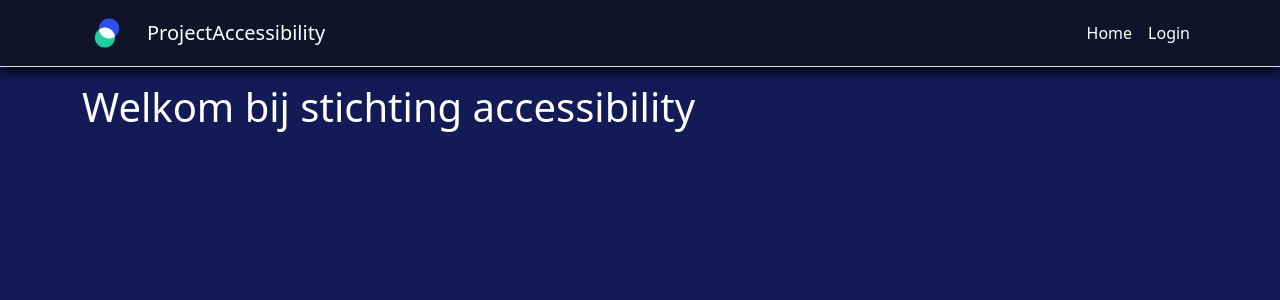
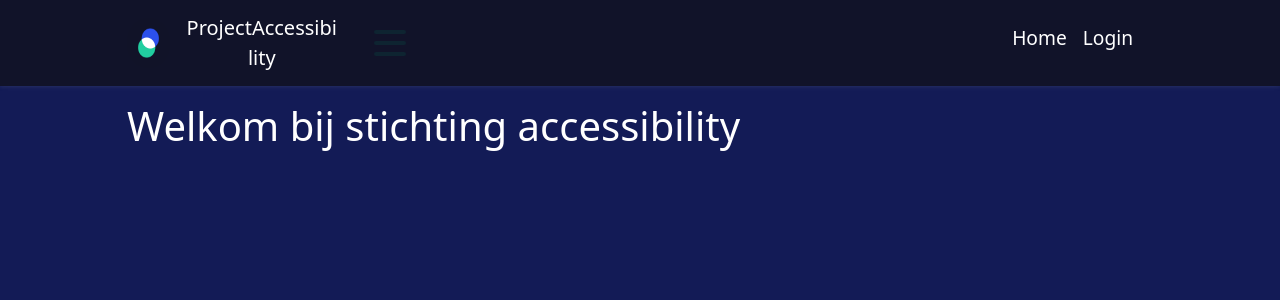
Before and after one commit to AlvaroHG1/HHS-SE-4B-ProjectAccessibility, a React (Create React App) app in the folder ClientApp/: page / in a window 1280 px wide. Shown: the top 300 px of the page. Built offline with nearby package versions, Linux system fonts and the light colour scheme.

Commit message:
try make a navigation bar

```diff
--- a/ClientApp/src/components/NavMenu.css
+++ b/ClientApp/src/components/NavMenu.css
@@ -29,3 +29,143 @@ html {
     overflow: hidden;
     margin-right: 15px;
 }
+
+.container {
+    max-width: 1050px;
+    width: 90%;
+    margin: auto;
+}
+.navbar .menu-items {
+    display: flex;
+    flex-direction: column;
+    justify-content: space-around;
+    padding-top: 120px;
+    height: 100vh;
+    box-shadow: inset 0 0 2000px rgba(255, 255, 255, .5);
+    margin-left: -40px;
+    padding-left: 50px;
+    text-align: center;
+}
+
+.navbar {
+    width: 100%;
+    box-shadow: 0 1px 4px rgb(146 161 176 / 15%);
+}
+
+.nav-container {
+    display: flex;
+    justify-content: space-between;
+    align-items: center;
+    height: 62px;
+}
+
+.navbar .menu-items {
+    display: flex;
+}
+
+.navbar .nav-container li {
+    margin-bottom: 1.2rem;
+    font-size: 1.5rem;
+    font-weight: 500;
+}
+
+.navbar .nav-container a {
+    text-decoration: none;
+    color: #0e2431;
+    font-weight: 500;
+    font-size: 1.2rem;
+    padding: 0.7rem;
+}
+
+.navbar .nav-container a:hover{
+    font-weight: bolder;
+}
+
+.nav-container {
+    display: block;
+    position: relative;
+    height: 60px;
+}
+
+.nav-container .checkbox {
+    position: absolute;
+    display: block;
+    height: 32px;
+    width: 32px;
+    top: 20px;
+    left: 20px;
+    z-index: 5;
+    opacity: 0;
+    cursor: pointer;
+}
+
+.nav-container .hamburger-lines {
+    display: block;
+    height: 26px;
+    width: 32px;
+    position: absolute;
+    top: 17px;
+    left: 20px;
+    z-index: 2;
+    display: flex;
+    flex-direction: column;
+    justify-content: space-between;
+}
+
+.nav-container .hamburger-lines .line {
+    display: block;
+    height: 4px;
+    width: 100%;
+    border-radius: 10px;
+    background: #0e2431;
+}
+
+.nav-container .hamburger-lines .line1 {
+    transform-origin: 0% 0%;
+    transition: transform 0.4s ease-in-out;
+}
+
+.nav-container .hamburger-lines .line2 {
+    transition: transform 0.2s ease-in-out;
+}
+
+.nav-container .hamburger-lines .line3 {
+    transform-origin: 0% 100%;
+    transition: transform 0.4s ease-in-out;
+}
+
+.navbar .menu-items {
+    padding-top: 120px;
+    box-shadow: inset 0 0 2000px rgba(255, 255, 255, .5);
+    height: 100vh;
+    width: 100%;
+    transform: translate(-150%);
+    display: flex;
+    flex-direction: column;
+    margin-left: -40px;
+    padding-left: 50px;
+    transition: none;
+    text-align: center;
+}
+
+
+.navbar .menu-items li {
+    margin-bottom: 1.2rem;
+    font-size: 1.5rem;
+    font-weight: 500;
+}
+.nav-container input[type="checkbox"]:checked ~ .menu-items {
+    transform: translateX(0);
+}
+
+.nav-container input[type="checkbox"]:checked ~ .hamburger-lines .line1 {
+    transform: rotate(45deg);
+}
+
+.nav-container input[type="checkbox"]:checked ~ .hamburger-lines .line2 {
+    transform: scaleY(0);
+}
+
+.nav-container input[type="checkbox"]:checked ~ .hamburger-lines .line3 {
+    transform: rotate(-45deg);
+}
--- a/ClientApp/src/components/NavMenu.js
+++ b/ClientApp/src/components/NavMenu.js
@@ -2,6 +2,7 @@ import React, { Component } from 'react';
 import { Collapse, Navbar, NavbarBrand, NavbarToggler, NavItem, NavLink } from 'reactstrap';
 import { Link } from 'react-router-dom';
 import './NavMenu.css';
+
 
 export class NavMenu extends Component {
   static displayName = NavMenu.name;
@@ -24,27 +25,28 @@ export class NavMenu extends Component {
   render() {
     return (
         <header>
-          <Navbar className="navbar-expand-sm navbar-toggleable-sm ng-white border-bottom box-shadow mb-3" container
-                  light>
+          <Navbar className="navbar-expand-sm navbar-toggleable-sm bg-blackborder-bottom box-shadow mb-3" container light>
             <img src="/image/Logoacces.jpg" alt="Logo" className="logo-image"/>
             <NavbarBrand tag={Link} to="/">ProjectAccessibility</NavbarBrand>
             <NavbarToggler onClick={this.toggleNavbar} className="mr-2"/>
+            <div className="container nav-container">
+              <input className="checkbox" type="checkbox" name="" id=""/>
+              <div className="hamburger-lines">
+                <span className="line line1"></span>
+                <span className="line line2"></span>
+                <span className="line line3"></span>
+              </div>
               <Collapse className="d-sm-inline-flex flex-sm-row-reverse" isOpen={!this.state.collapsed} navbar>
                 <ul className="navbar-nav flex-grow">
                   <NavItem>
                     <NavLink tag={Link} className="text-white" to="/">Home</NavLink>
                   </NavItem>
-                {/*<NavItem>*/}
-                {/*  <NavLink tag={Link} className="text-dark" to="/counter">Counter</NavLink>*/}
-                {/*</NavItem>*/}
-                {/*<NavItem>*/}
-                {/*  <NavLink tag={Link} className="text-dark" to="/fetch-data">Fetch data</NavLink>*/}
-                {/*</NavItem>*/}
                   <NavItem>
                     <NavLink tag={Link} className="text-white" to="/Login">Login</NavLink>
                   </NavItem>
                 </ul>
               </Collapse>
+            </div>
           </Navbar>
         </header>
     );
```
Lines whose indentation alone changed are shown as unchanged.
